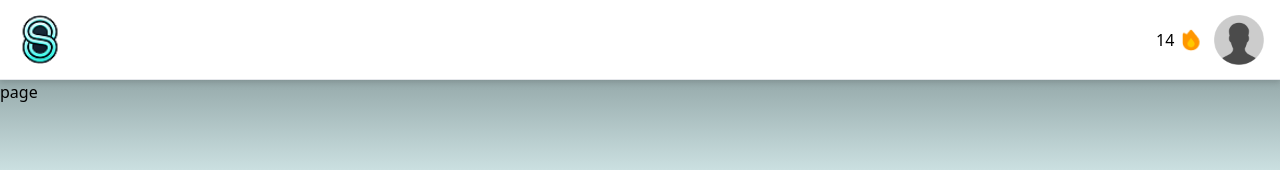
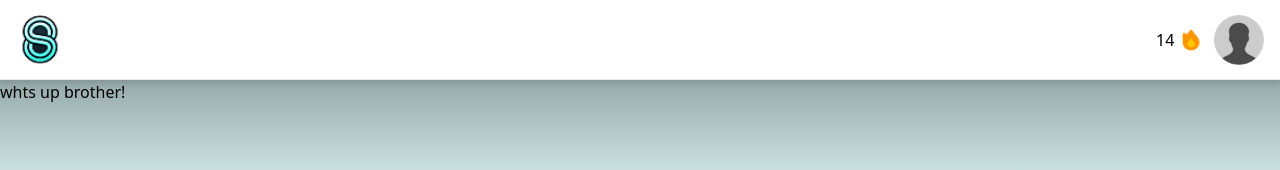
Before and after one commit to tysenh1/ScamSmart-Hackathon, a Next.js app: page /train/spot_housing in a window 1280 px wide. Shown: the top 170 px of the page. Built offline with nearby package versions, Linux system fonts and the light colour scheme.

Commit message:
test push

```diff
--- a/app/train/spot_housing/page.tsx
+++ b/app/train/spot_housing/page.tsx
@@ -2,7 +2,7 @@ import React from 'react'
 
 const page = () => {
   return (
-    <div>page</div>
+    <div>whts up brother!</div>
   )
 }
 
```
